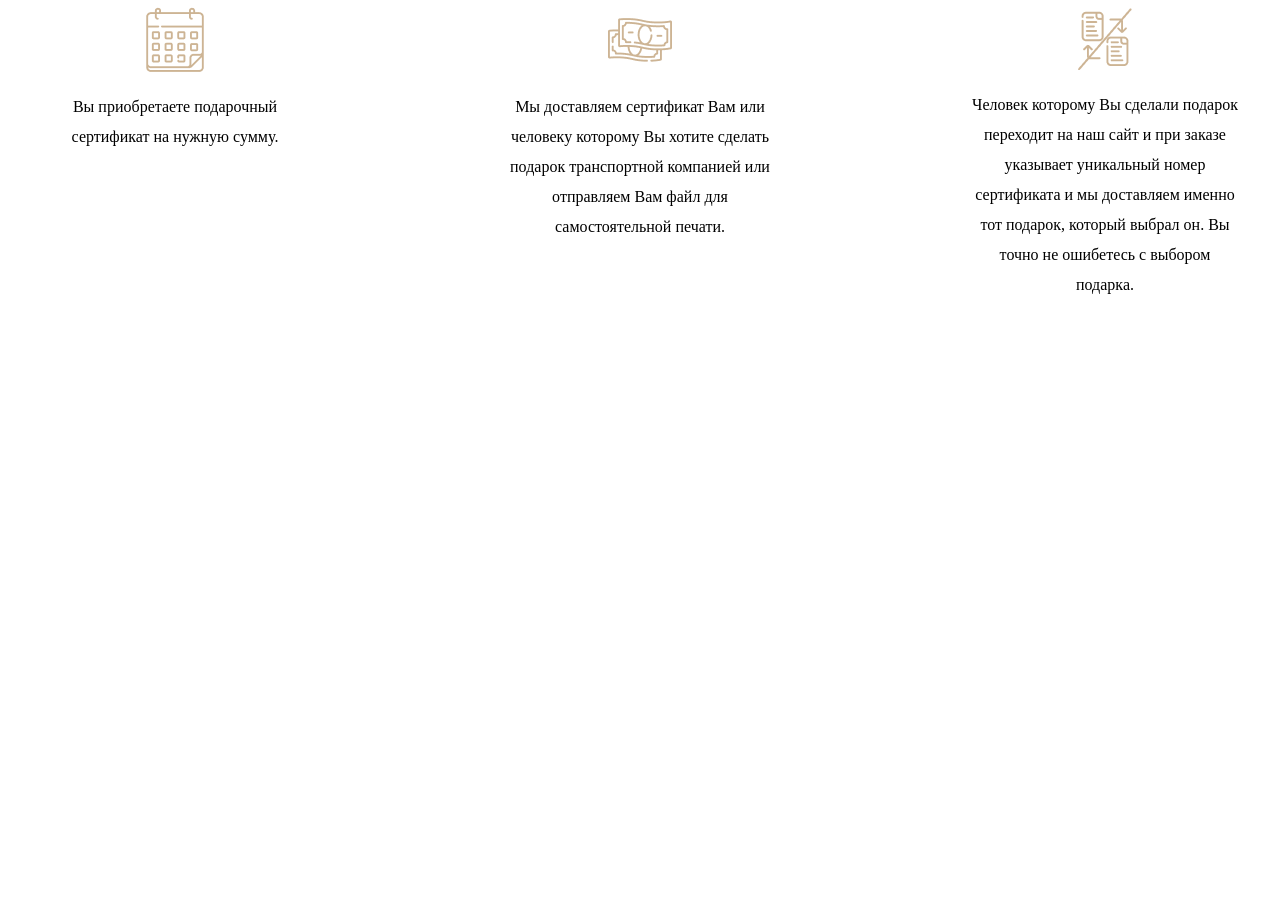
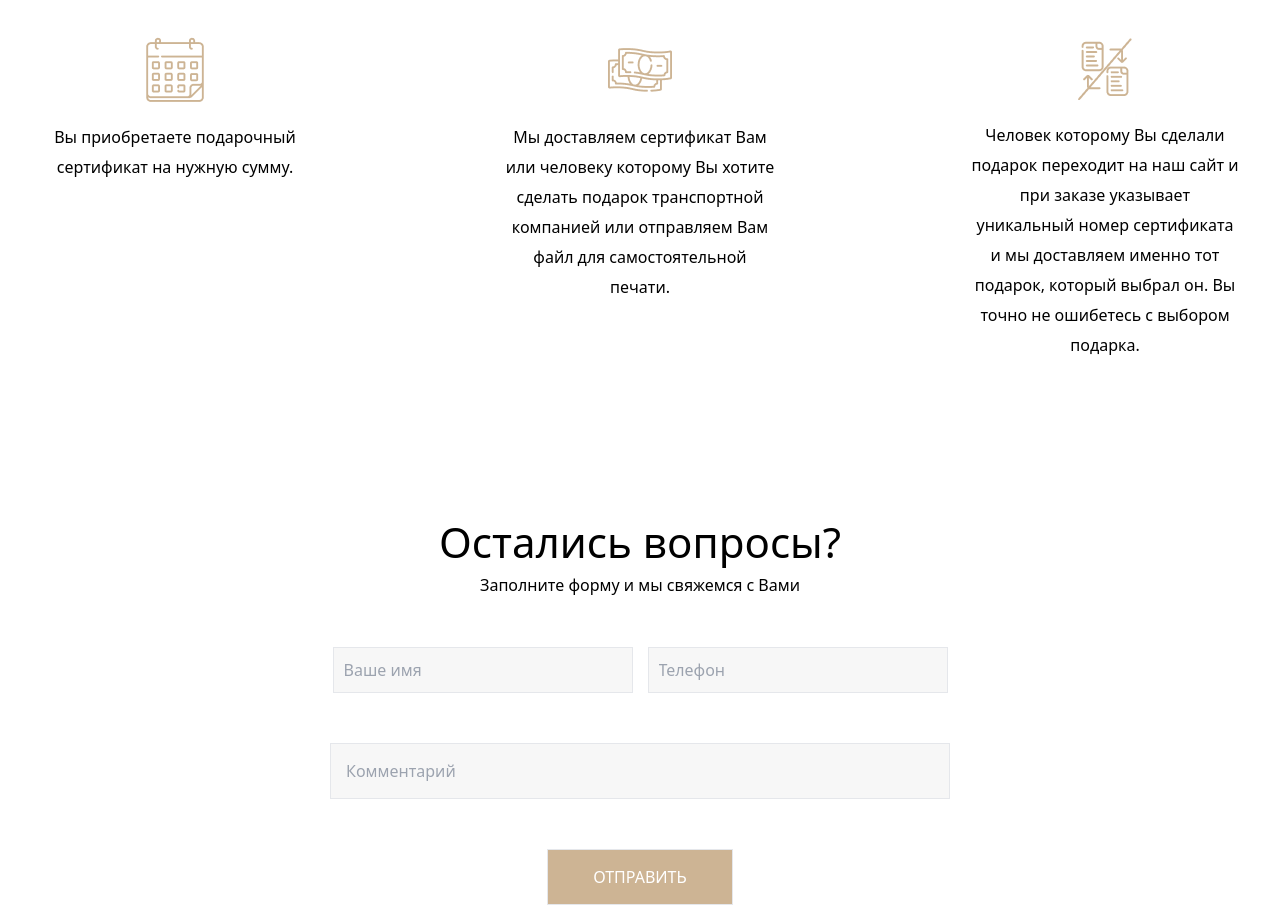
Before and after one commit to Shahnavoz/collaboration-1, a website: page src/index_P3.html in a window 1280 px wide. Shown: the part 1515-2420 px from the top of the page. Before the commit the page ends 1815 px from the top, so only its background shows below. Drawn offline with Linux system fonts and the light colour scheme.

Commit message:
Question part

```diff
--- a/src/index_P3.html
+++ b/src/index_P3.html
@@ -70,6 +70,7 @@
             </aside>
             <img src="../src/img/292 1.png" alt="">
         </section>
+    </header>
 
 
 
@@ -134,7 +135,23 @@
 
 
 
-    </header>
+
+
+    <section class="flex flex-col gap-[50px] items-center mt-[150px]">
+        <div class="flex justify-center text-center">
+            <h1><span class="text-[42px] font-medium">Остались вопросы?</span><br>
+                Заполните форму и мы свяжемся с Вами</h1>
+        </div>
+
+        <div class="flex justify-center text-center gap-[15px]">
+            <input type="text" placeholder="Ваше имя" class="w-[300px] border p-[10px] bg-[#F7F7F7]">
+            <input type="number" placeholder="Телефон" class="w-[300px] border p-[10px] bg-[#F7F7F7]">
+        </div>
+        <div class="flex justify-center text-center"><input type="text" placeholder="Комментарий" class="w-[620px] border p-[15px] bg-[#F7F7F7]"></div>
+        <div class="flex justify-center text-center">
+            <button class="border py-[15px] px-[45px] bg-[#CDB494] uppercase text-white">отправить</button>
+        </div>
+    </section>
 
 
 
```
